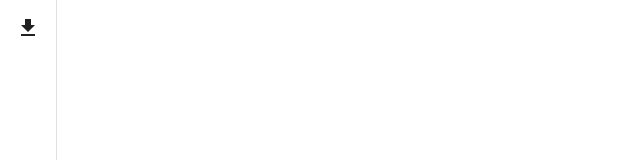
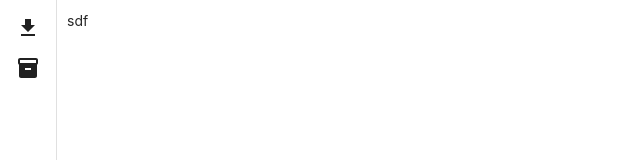
Before and after one commit to wangpengfeido/ordinary-download, a React app: page / in a window 1280 px wide. Shown: the top 160 px of the page, without its empty margins (0-640 px from the left). Built offline with nearby package versions, Linux system fonts and the light colour scheme; the HTML template or start-up script is replaced by a standard one.

Commit message:
update page

```diff
--- a/config/webpack.config.renderer.common.js
+++ b/config/webpack.config.renderer.common.js
@@ -11,7 +11,7 @@ module.exports = {
   output: {},
   resolve: {
     alias: {
-      src: path.resolve(__dirname, '../src/renderer/'),
+      renderer: path.resolve(__dirname, '../src/renderer/'),
     },
     extensions: ['.ts', '.tsx', '.js', '.jsx'],
   },
--- a/package.json
+++ b/package.json
@@ -59,6 +59,7 @@
     "@types/react": "^16.9.11",
     "@types/react-dom": "^16.9.3",
     "@types/react-router-dom": "^5.1.6",
+    "@types/styled-components": "^5.1.25",
     "electron": "^19.0.8",
     "lodash": "^4.17.20",
     "react": "^17.0.1",
--- a/src/renderer/App.tsx
+++ b/src/renderer/App.tsx
@@ -1,23 +1,70 @@
-import React, { FC } from 'react';
+import React, { FC, useState } from 'react';
+import { styled } from '@mui/material/styles';
 import Drawer from '@mui/material/Drawer';
 import List from '@mui/material/List';
 import ListItem from '@mui/material/ListItem';
 import ListItemButton from '@mui/material/ListItemButton';
 import FileDownloadIcon from '@mui/icons-material/FileDownload';
+import InventoryIcon from '@mui/icons-material/Inventory';
+import PageDownload from './pages/page-download';
+import SwitchComponentsShow from './components/switch-components-show';
+
+const StyledDrawer = styled(Drawer)(({ theme }) => {
+  return {
+    width: `calc(${theme.spacing(7)} + 1px)`,
+  };
+});
+
+enum EAppTabs {
+  'download',
+  'tool_box',
+}
+
+const PAGE_COMPONENT_STYLE = {
+  width: '100%',
+  height: '100%',
+};
 
 const App: FC = () => {
+  const [appTab, setAppTab] = useState<EAppTabs>(EAppTabs.download);
+
   return (
     <div style={{ width: '100%', height: '100%', display: 'flex' }}>
-      <Drawer variant="permanent" open={true}>
+      <StyledDrawer variant="permanent">
         <List>
           <ListItem disablePadding>
-            <ListItemButton>
+            <ListItemButton
+              onClick={() => {
+                setAppTab(EAppTabs.download);
+              }}
+            >
               <FileDownloadIcon></FileDownloadIcon>
             </ListItemButton>
           </ListItem>
+          <ListItem disablePadding>
+            <ListItemButton
+              onClick={() => {
+                setAppTab(EAppTabs.tool_box);
+              }}
+            >
+              <InventoryIcon></InventoryIcon>
+            </ListItemButton>
+          </ListItem>
         </List>
-      </Drawer>
-      dsf
+      </StyledDrawer>
+      <div style={{ width: 0, flexGrow: 1 }}>
+        <SwitchComponentsShow
+          current={appTab}
+          components={[
+            {
+              key: EAppTabs.download,
+              component: <PageDownload></PageDownload>,
+              style: PAGE_COMPONENT_STYLE,
+            },
+            { key: EAppTabs.tool_box, component: <div>tool_box</div>, style: PAGE_COMPONENT_STYLE },
+          ]}
+        ></SwitchComponentsShow>
+      </div>
     </div>
   );
 };
--- /dev/null
+++ b/src/renderer/components/page-box/index.tsx
@@ -0,0 +1,13 @@
+import React, { FC, ReactNode } from 'react';
+
+interface IProps {
+  children: ReactNode;
+}
+
+const PageBox: FC<IProps> = ({ children }) => {
+  return (
+    <div style={{ padding: 'var(--app-margin-1)', width: '100%', height: '100%' }}>{children}</div>
+  );
+};
+
+export default React.memo(PageBox);
--- /dev/null
+++ b/src/renderer/components/switch-components-show/index.tsx
@@ -0,0 +1,26 @@
+import React, { CSSProperties, FC, ReactNode } from 'react';
+
+interface IProps {
+  current?: string | number;
+  components: Array<{
+    key: string | number;
+    component: ReactNode;
+    style?: CSSProperties;
+  }>;
+}
+
+const SwitchComponentsShow: FC<IProps> = ({ current, components }) => {
+  return (
+    <>
+      {components.map(({ key, component, style }) => {
+        return (
+          <div key={key} style={{ display: current === key ? 'block' : 'none', ...style }}>
+            {component}
+          </div>
+        );
+      })}
+    </>
+  );
+};
+
+export default React.memo(SwitchComponentsShow);
--- /dev/null
+++ b/src/renderer/pages/page-download/index.tsx
@@ -0,0 +1,8 @@
+import React, { FC } from 'react';
+import PageBox from 'renderer/components/page-box';
+
+const PageDownload: FC = () => {
+  return <PageBox>sdf</PageBox>;
+};
+
+export default React.memo(PageDownload);
--- a/src/renderer/style/app.scss
+++ b/src/renderer/style/app.scss
@@ -1,3 +1,7 @@
+* {
+  box-sizing: border-box;
+}
+
 html,
 body {
   margin: 0;
--- a/src/renderer/style/vars.scss
+++ b/src/renderer/style/vars.scss
@@ -1,3 +1,4 @@
 :root {
   --app-border: rgba(0, 0, 0, 0.1);
+  --app-margin-1: 10px;
 }
--- a/tsconfig.json
+++ b/tsconfig.json
@@ -17,7 +17,7 @@
     "noEmit": true,
     "jsx": "react",
     "paths": {
-      "src/*": ["./src/*"]
+      "renderer/*": ["./src/renderer/*"]
     }
   },
   "include": ["src/**/*.ts", "src/**/*.tsx"],
```
Also changed, not shown: 1 other file (tests, documents, lock files or other folders).
